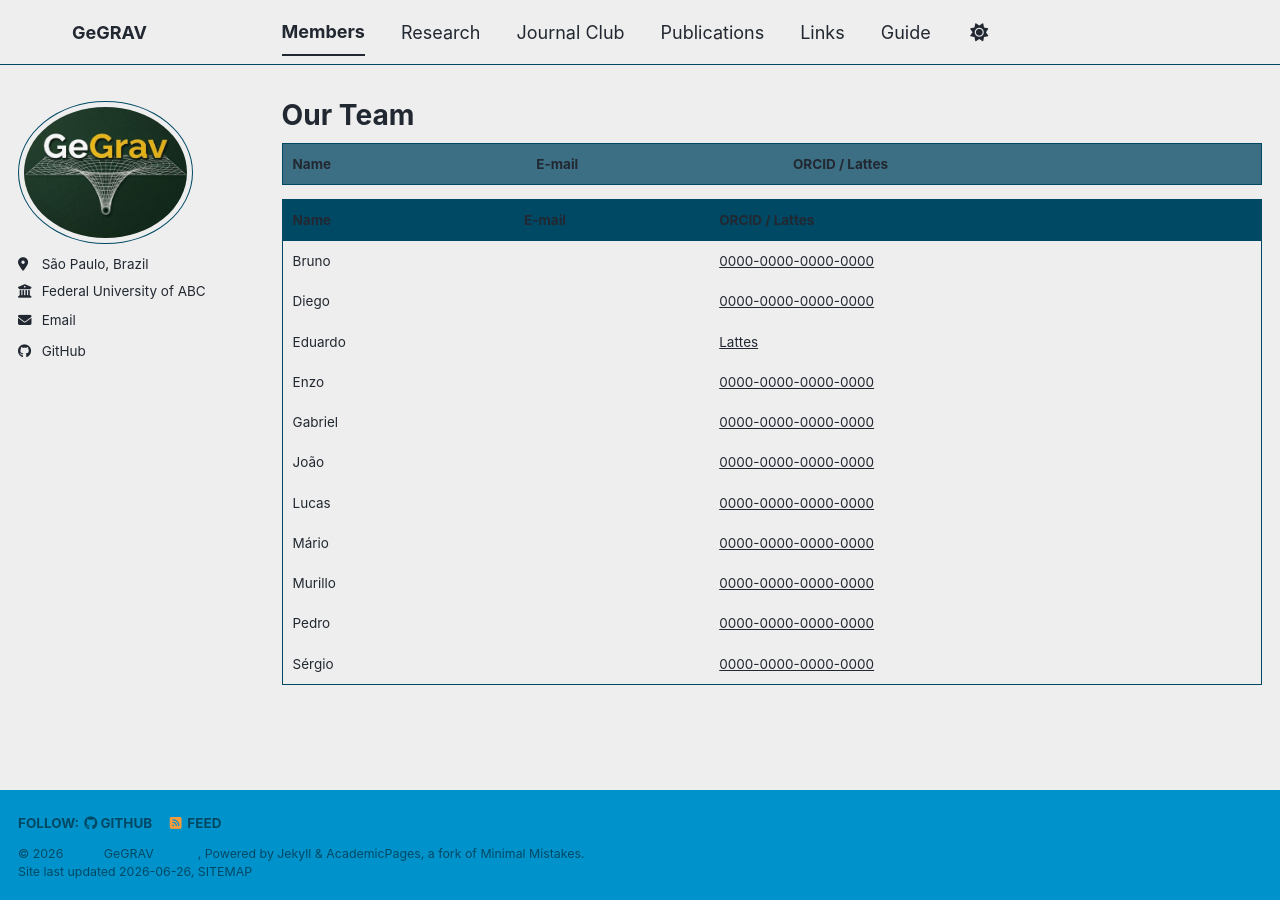
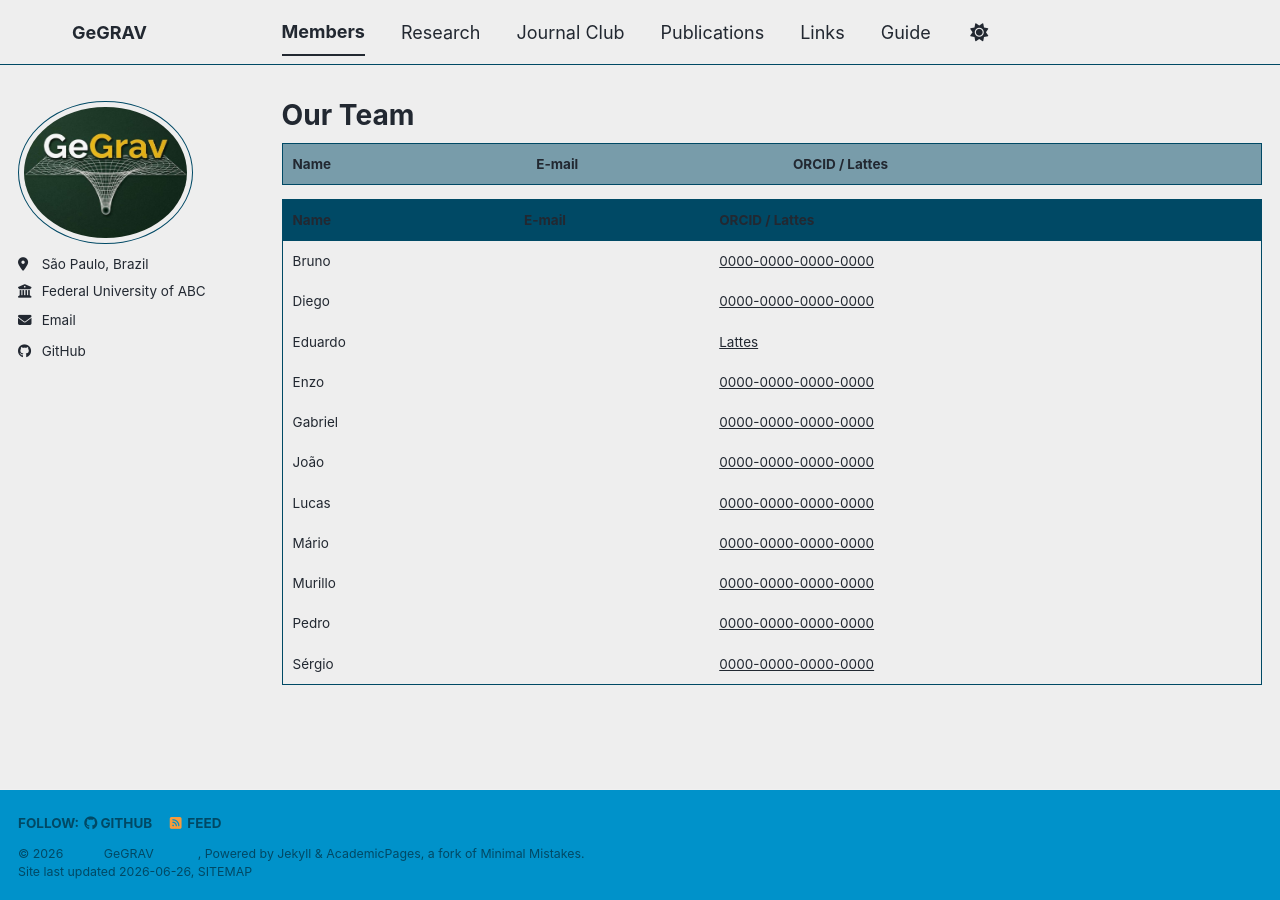
Before and after one commit to gegrav-ufabc/gegrav-ufabc.github.io, a Jekyll site: the page built from _pages/year-archive.html, in a window 1280 px wide. Built offline with Jekyll 4.4.1, drawn with Linux system fonts in a browser that asks for light colours; a style sheet for code colours, icons or effects is not loaded.

Commit message:
Update year-archive.html

```diff
--- a/_pages/year-archive.html
+++ b/_pages/year-archive.html
@@ -11,9 +11,9 @@ redirect_from:
 <table style="width:100%; border-collapse: collapse; text-align: left;">
   <thead>
     <tr>
-      <th style="padding: 10px; border: 1px solid var(--table-border-color); color: var(--text-color); background-color: rgba(200, 200, 200, 0.3);">Name</th>
-      <th style="padding: 10px; border: 1px solid var(--table-border-color); color: var(--text-color); background-color: rgba(200, 200, 200, 0.3);">E-mail</th>
-      <th style="padding: 10px; border: 1px solid var(--table-border-color); color: var(--text-color); background-color: rgba(200, 200, 200, 0.3);">ORCID / Lattes</th>
+      <th style="padding: 10px; border: 1px solid var(--table-border-color); color: var(--text-color); background-color: rgba(240, 240, 240, 0.5);">Name</th>
+      <th style="padding: 10px; border: 1px solid var(--table-border-color); color: var(--text-color); background-color: rgba(240, 240, 240, 0.5);">E-mail</th>
+      <th style="padding: 10px; border: 1px solid var(--table-border-color); color: var(--text-color); background-color: rgba(240, 240, 240, 0.5);">ORCID / Lattes</th>
     </tr>
   </thead>
   <tbody>
```
